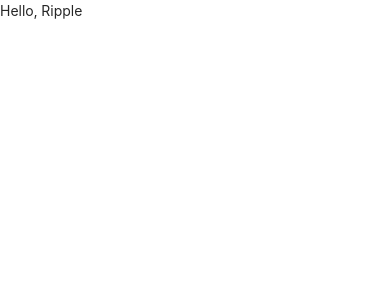
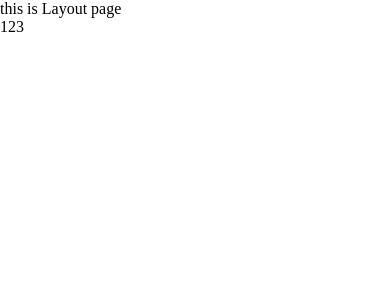
Before and after one commit to Zen-Uni/ripple, a React (Create React App) app in the folder client/: page / in a window 390 px wide. Shown: the top 300 px of the page. Built offline with nearby package versions, Linux system fonts and the light colour scheme.

Commit message:
feat: 手写路由集中配置及渲染

```diff
--- a/client/package.json
+++ b/client/package.json
@@ -4,15 +4,17 @@
   "private": true,
   "dependencies": {
     "@emotion/react": "^11.7.1",
+    "@emotion/styled": "^11.6.0",
+    "@mui/material": "^5.2.8",
     "@testing-library/jest-dom": "^5.16.1",
     "@testing-library/react": "^12.1.2",
     "@testing-library/user-event": "^13.5.0",
-    "antd": "^4.18.3",
+    "axios": "^0.24.0",
     "react": "^17.0.2",
     "react-dom": "^17.0.2",
     "react-logger": "^1.1.0",
     "react-redux": "^7.2.6",
-    "react-router-config": "^5.1.1",
+    "react-responsive": "^9.0.0-beta.5",
     "react-router-dom": "^6.2.1",
     "react-scripts": "5.0.0",
     "redux": "^4.1.2",
--- a/client/src/App.jsx
+++ b/client/src/App.jsx
@@ -4,10 +4,30 @@
  * @since version 1.0
  */
 
+import { useMediaQuery } from 'react-responsive'
+import Mobile from './mobile'
+
 export default function App() {
+
+  const isMobile = useMediaQuery({
+    query: '(max-width: 768px)'
+  })
+
+  const isPC = useMediaQuery({
+    query: '(min-width: 768px)'
+  })
+
   return (
     <>
-      <div>Hello, Ripple</div>
+      <div>
+        {
+          isMobile && <Mobile/>
+        }
+        {
+          isPC && <div>this is Web PC</div>
+        }
+      </div>
     </>
+
   )
 }
--- a/client/src/index.js
+++ b/client/src/index.js
@@ -1,13 +1,17 @@
 import React from 'react';
 import ReactDOM from 'react-dom';
+import { BrowserRouter } from 'react-router-dom';
 import App from './App';
 import './utils/init.css'
-import 'antd/dist/antd.css';
+
+
 
 
 ReactDOM.render(
   <React.StrictMode>
-    <App />
+    <BrowserRouter>
+      <App/>
+    </BrowserRouter>
   </React.StrictMode>,
   document.getElementById('root')
 );
--- /dev/null
+++ b/client/src/mobile/components/index.jsx
@@ -0,0 +1,27 @@
+import {  Outlet, useNavigate } from "react-router";
+import { Button } from '@mui/material'
+export function Test1() {
+    return (
+        <div>
+            <div>this is test1</div>
+            <Outlet/>
+        </div>
+    )
+}
+
+export function Test2() {
+    return (
+        <div>this is test2</div>
+    )
+}
+
+export function Test3() {
+    const auth = false
+    const navigate = useNavigate()
+
+    return (
+        <Button onClick={() => navigate('/test2')}>
+            Test2
+        </Button>
+    )
+}
--- /dev/null
+++ b/client/src/mobile/index.jsx
@@ -0,0 +1,19 @@
+/**
+ * @description Web Mobile 根组件
+ *
+ */
+
+import { Routes } from 'react-router-dom'
+import renderRoutes from '../utils/route-config'
+import routes from './routes'
+
+
+export default function Mobile() {
+    return (
+        <Routes>
+            {
+               renderRoutes(routes)
+            }
+        </Routes>
+    )
+}
--- /dev/null
+++ b/client/src/mobile/pages/Layout/index.jsx
@@ -0,0 +1,18 @@
+/**
+ * @description 基础页面布局组件
+ * @author Uni
+ * @since 1.0
+ */
+
+import { Outlet } from 'react-router-dom'
+
+export default function Layout(props) {
+    console.log(props.children)
+    return (
+        <>
+            <div>this is Layout page</div>
+            <Outlet/>
+            <div>123</div>
+        </>
+    )
+}
--- /dev/null
+++ b/client/src/mobile/pages/Login/index.jsx
@@ -0,0 +1,11 @@
+/**
+ * @description 登录注册根组件
+ * @author Uni
+ * @since 1.0
+ */
+
+export default function Login() {
+    return (
+        <div>this is login page</div>
+    )
+}
--- /dev/null
+++ b/client/src/mobile/routes.js
@@ -0,0 +1,40 @@
+/**
+ * @description Web Mobile 的基础路由配置
+ * @author Uni
+ * @since 1.0
+ */
+
+import { Test1, Test2, Test3 } from "./components";
+import Layout from "./pages/Layout";
+import Login from "./pages/Login";
+
+
+const routes = [
+    {
+        path: '/login',
+        element: <Login/>
+    },
+    {
+        path: '/',
+        element: <Layout/>,
+        children: [
+            {
+                path: 'test1',
+                element: <Test1/>,
+                children: [
+                    {
+                        path: 'test3',
+                        element: <Test3/>
+                    }
+                ]
+            },
+            {
+                path: 'test2',
+                element: <Test2/>
+            }
+        ]
+    }
+]
+
+
+export default routes
--- /dev/null
+++ b/client/src/utils/route-config.js
@@ -0,0 +1,20 @@
+/**
+ * @description 渲染配置路由
+ * @author Uni
+ * @since 1.0
+ */
+
+import { Route } from 'react-router-dom'
+
+export default function renderRoutes(routes) {
+    return routes.map(item => {
+        return (
+            <Route path={item.path} element={item.element}>
+                {
+
+                    item.children && renderRoutes(item.children)
+                }
+            </Route>
+        )
+    })
+}
```
Also changed, not shown: client/src/mobile/components/layout/NavBar.jsx (added, +11 -0 lines), 1 other file (tests, documents, lock files or other folders).
